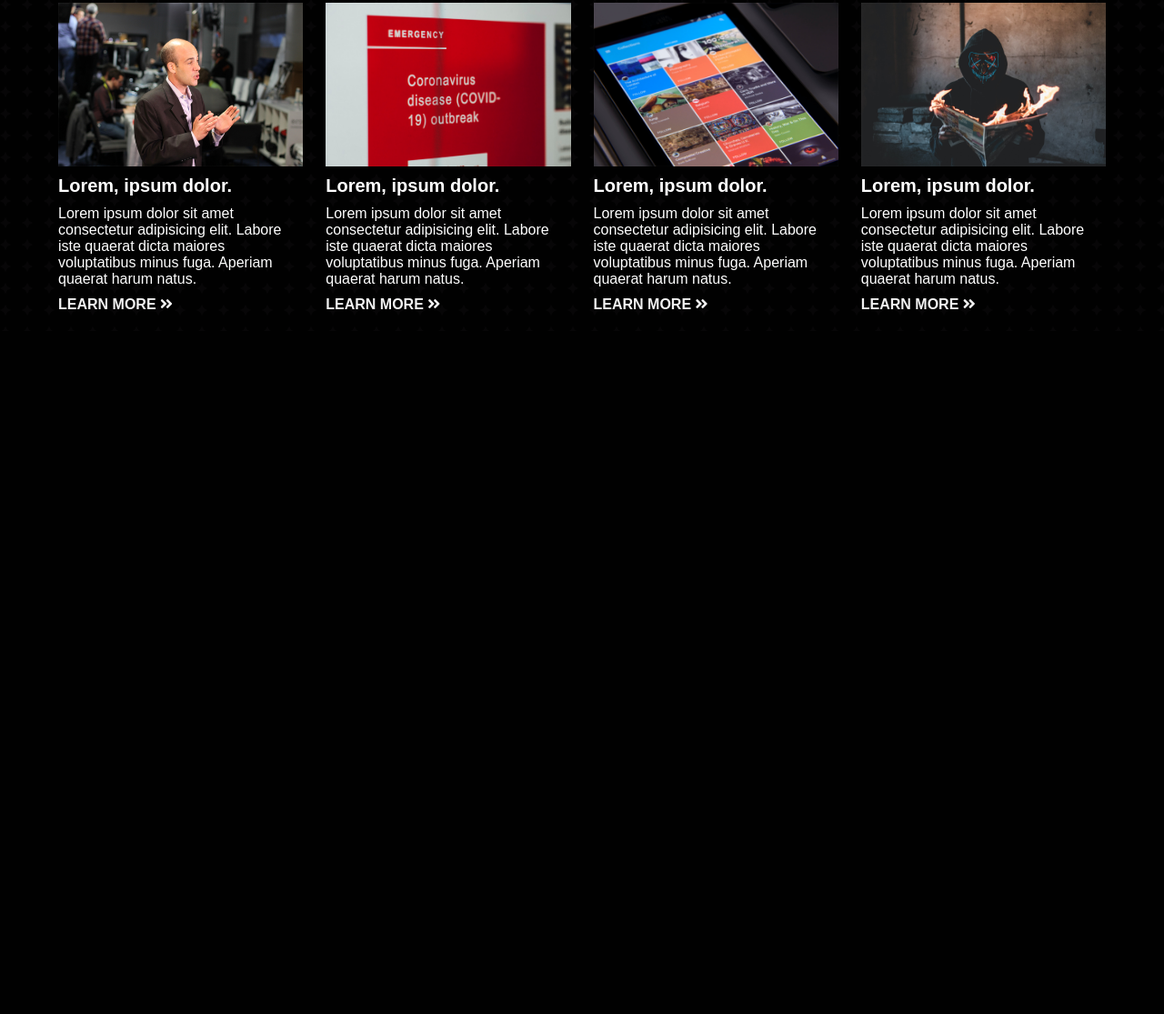
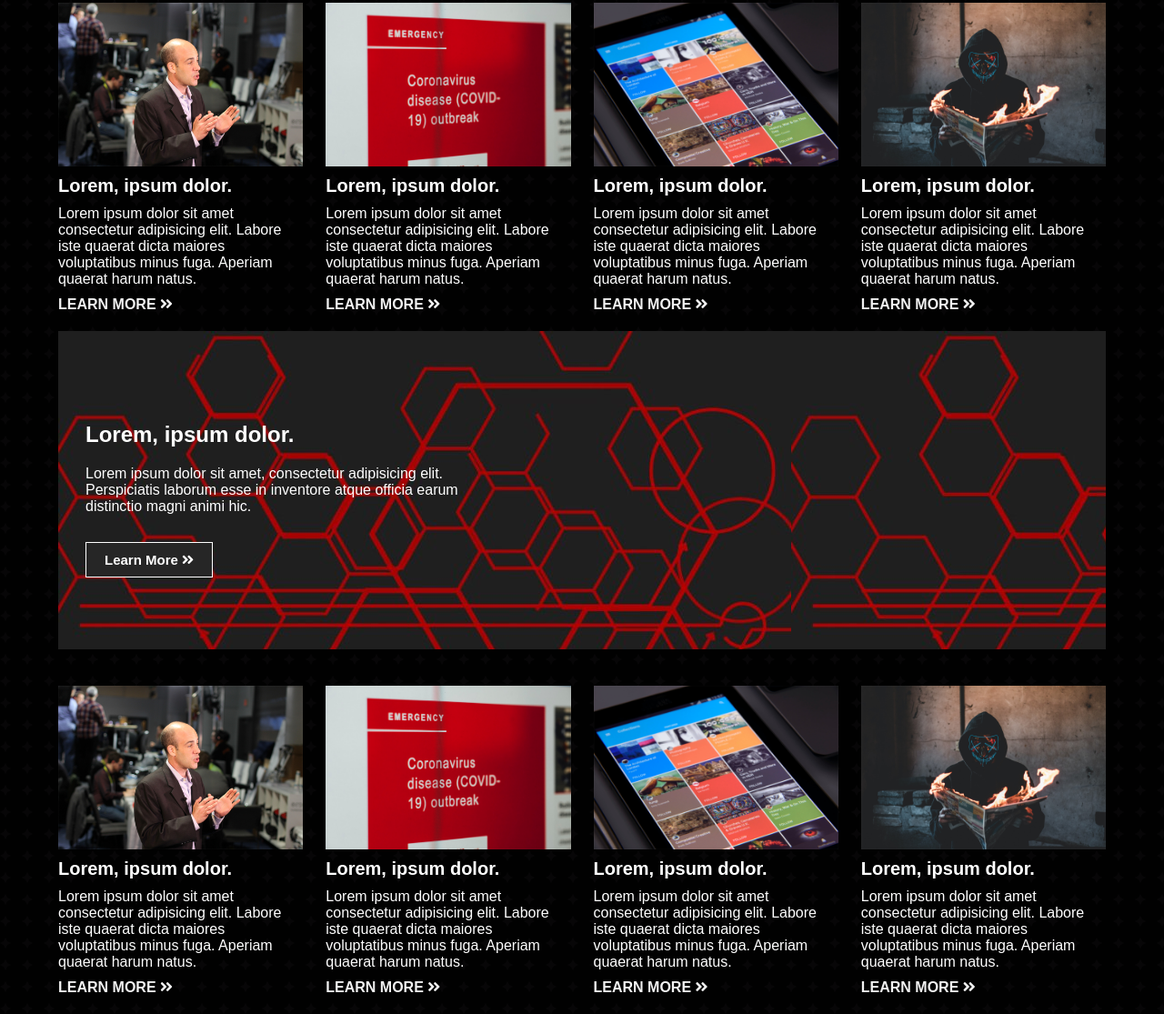
Before and after one commit to Cristian-kenay/paginaNoticias, a plain HTML site: page index.html in a window 1280 px wide. Shown: the part 649-1764 px from the top of the page at 91% size. Before the commit the page ends 1013 px from the top, so only its background shows below. Drawn offline with Linux system fonts and the light colour scheme.

Commit message:
agregada seccion 2 de noticias

```diff
--- a/estilos.css
+++ b/estilos.css
@@ -131,3 +131,21 @@ hr {
 .new-cards a:hover {
     text-decoration: underline;
 }
+
+.cards-banner-one {
+    width: 100%;
+    height: 350px;
+    background: url("./img/tech-red.jpg");
+    margin-bottom: 40px;
+}
+
+.cards-banner-one .content {
+    width: 40%;
+    padding: 90px 0 0 30px;
+    color: #ffffff;
+}
+
+.cards-banner-one p,
+.cards-banner-one h2 {
+    margin: 10px 0 20px 0;
+}
--- a/index.html
+++ b/index.html
@@ -68,7 +68,7 @@
 
         <!--FIN DEL SHOWCASE-->
 
-        <!--News cards-->
+        <!--News cards one-->
 
         <div class="new-cards">
             <div>
@@ -100,7 +100,52 @@
             </div>
 
         </div>
-        <!--news cards end-->
+        <!--news cards one end-->
+        <!--banner uno -->
+        <section class="cards-banner-one">
+            <div class="content">
+                <h2>Lorem, ipsum dolor.</h2>
+                <p>Lorem ipsum dolor sit amet, consectetur adipisicing elit. Perspiciatis laborum esse in inventore atque officia earum distinctio magni animi hic.</p>
+                <a href="#" class="btn">Learn More <i class="fas fa-angle-double-right"></i></a>
+            </div>
+        </section>
+
+        <!--fin banner uno -->
+
+        <!--News cards two-->
+
+        <div class="new-cards">
+            <div>
+                <img src="img/news1.jpg" alt="">
+                <h3>Lorem, ipsum dolor.</h3>
+                <p>Lorem ipsum dolor sit amet consectetur adipisicing elit. Labore iste quaerat dicta maiores voluptatibus minus fuga. Aperiam quaerat harum natus.</p>
+                <a href="#">Learn More <i class="fas fa-angle-double-right"></i></a>
+            </div>
+
+            <div>
+                <img src="img/news2.jpg" alt="">
+                <h3>Lorem, ipsum dolor.</h3>
+                <p>Lorem ipsum dolor sit amet consectetur adipisicing elit. Labore iste quaerat dicta maiores voluptatibus minus fuga. Aperiam quaerat harum natus.</p>
+                <a href="#">Learn More <i class="fas fa-angle-double-right"></i></a>
+            </div>
+
+            <div>
+                <img src="img/news3.jpg" alt="">
+                <h3>Lorem, ipsum dolor.</h3>
+                <p>Lorem ipsum dolor sit amet consectetur adipisicing elit. Labore iste quaerat dicta maiores voluptatibus minus fuga. Aperiam quaerat harum natus.</p>
+                <a href="#">Learn More <i class="fas fa-angle-double-right"></i></a>
+            </div>
+
+            <div>
+                <img src="img/news4.jpg" alt="">
+                <h3>Lorem, ipsum dolor.</h3>
+                <p>Lorem ipsum dolor sit amet consectetur adipisicing elit. Labore iste quaerat dicta maiores voluptatibus minus fuga. Aperiam quaerat harum natus.</p>
+                <a href="#">Learn More <i class="fas fa-angle-double-right"></i></a>
+            </div>
+
+        </div>
+        <!--news cards two end-->
+
 
     </div>
 <!--fin del contenedor del menu -->
```
